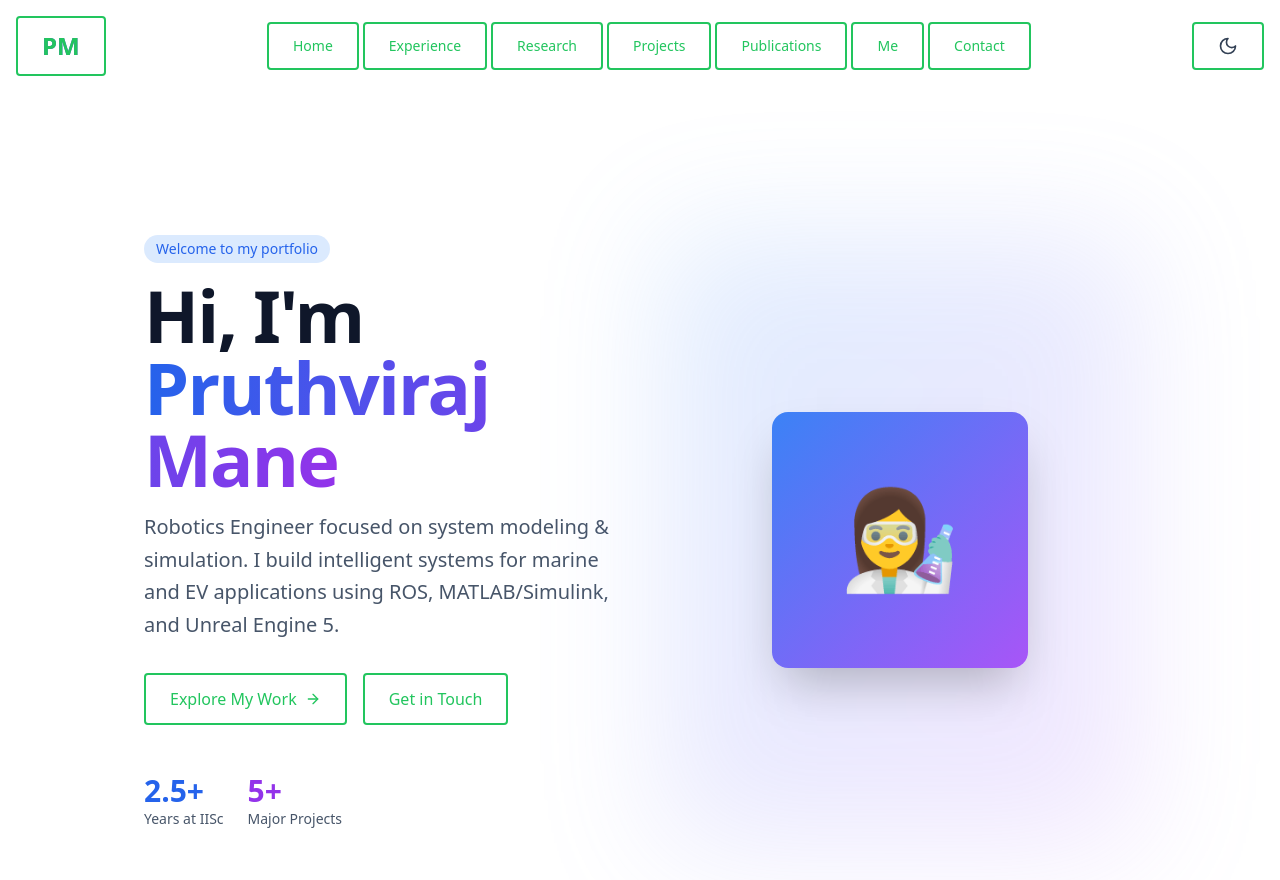
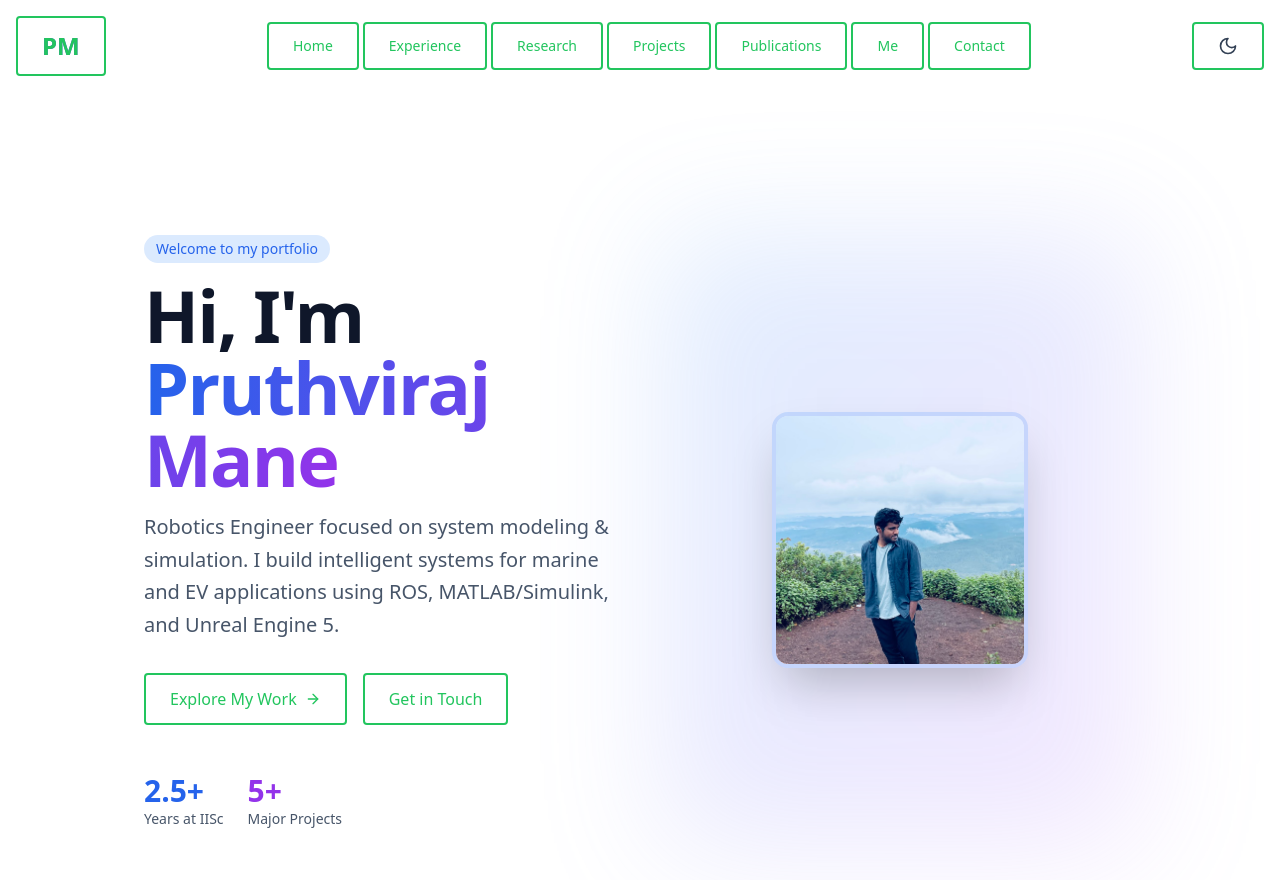
Before and after one commit to pruthvi54/pruthvi54.github.io, a React (Vite) app: page / in a window 1280 px wide. Shown: the top 880 px of the page. Built offline with nearby package versions, Linux system fonts and the light colour scheme; the HTML template or start-up script is replaced by a standard one.

Commit message:
Add Pruthviraj's photo on home page

```diff
--- a/src/pages/HomePage.tsx
+++ b/src/pages/HomePage.tsx
@@ -56,10 +56,12 @@ export default function HomePage() {
           {/* Hero Image */}
           <div className="relative h-96 md:h-full flex items-center justify-center">
             <div className="absolute inset-0 bg-gradient-to-br from-blue-400 to-purple-400 rounded-2xl opacity-20 blur-3xl"></div>
-            <div className="relative w-64 h-64 bg-gradient-to-br from-blue-500 to-purple-500 rounded-2xl flex items-center justify-center shadow-2xl">
-              <div className="text-white text-center">
-                <div className="text-8xl mb-2">👩‍🔬</div>
-              </div>
+            <div className="relative w-64 h-64 rounded-2xl overflow-hidden shadow-2xl border-4 border-blue-500/20">
+              <img
+                src="/pruthvi.jpg"
+                alt="Pruthviraj Mane"
+                className="w-full h-full object-cover"
+              />
             </div>
           </div>
         </div>
```
Also changed, not shown: Pruthvi.jpg (added), public/pruthvi.jpg (added).
